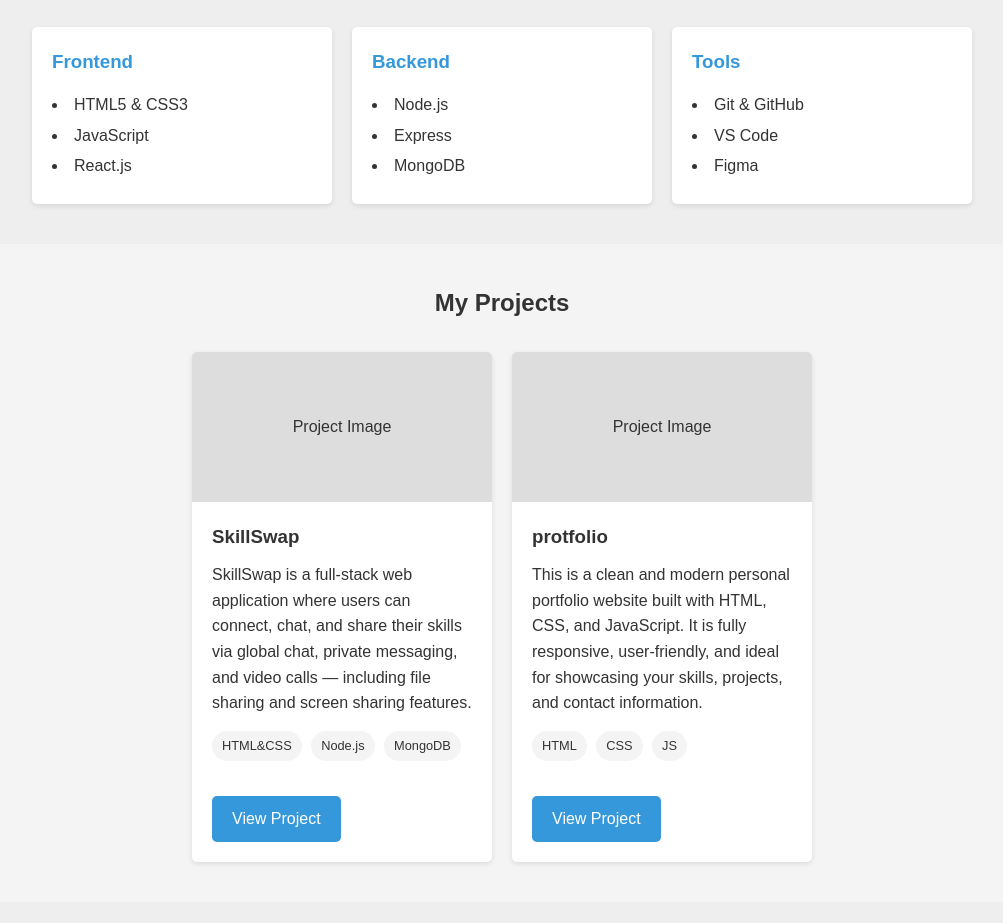
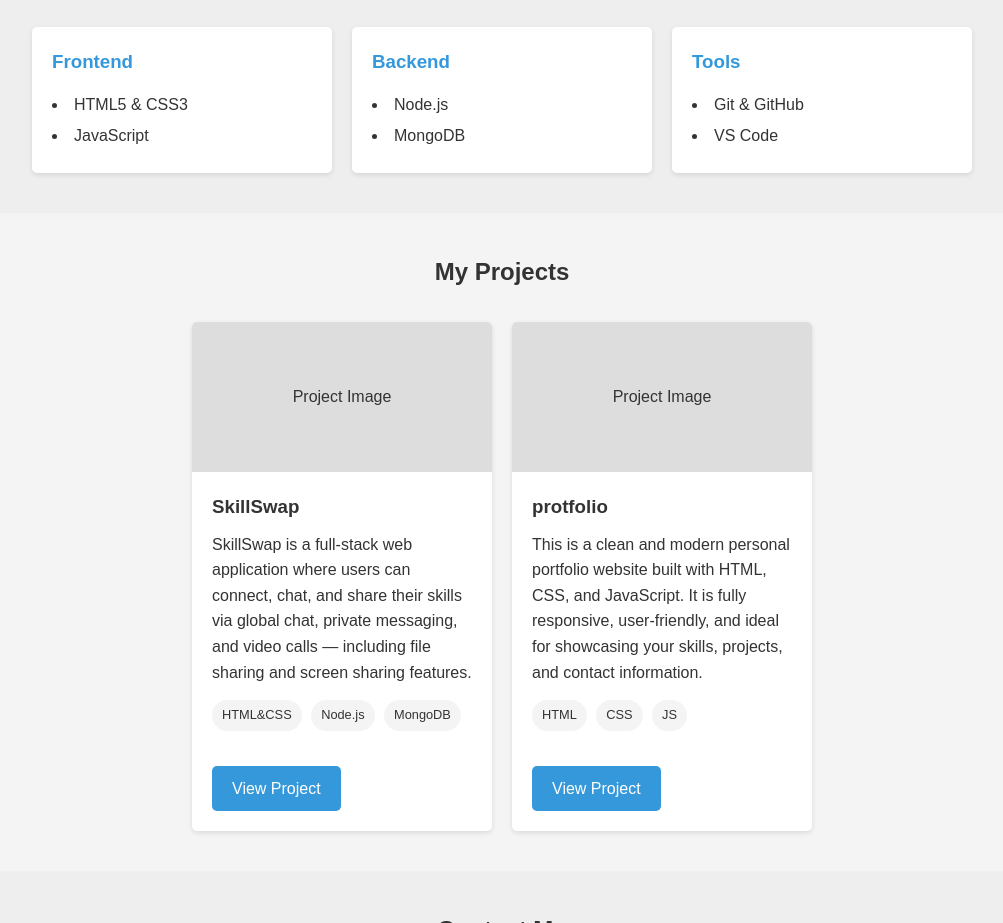
Before and after one commit to Naveench8486/portfolio, a plain HTML site: page index.html in a window 1280 px wide. Shown: the part 886-1809 px from the top of the page, without its empty margins (138-1141 px from the left). Drawn offline with Linux system fonts and the light colour scheme.

Commit message:
Update index.html

```diff
--- a/index.html
+++ b/index.html
@@ -63,14 +63,12 @@
                     <ul>
                         <li>HTML5 & CSS3</li>
                         <li>JavaScript</li>
-                        <li>React.js</li>
                     </ul>
                 </div>
                 <div class="skill-box">
                     <h3>Backend</h3>
                     <ul>
                         <li>Node.js</li>
-                        <li>Express</li>
                         <li>MongoDB</li>
                     </ul>
                 </div>
@@ -79,7 +77,6 @@
                     <ul>
                         <li>Git & GitHub</li>
                         <li>VS Code</li>
-                        <li>Figma</li>
                     </ul>
                 </div>
             </div>
```
